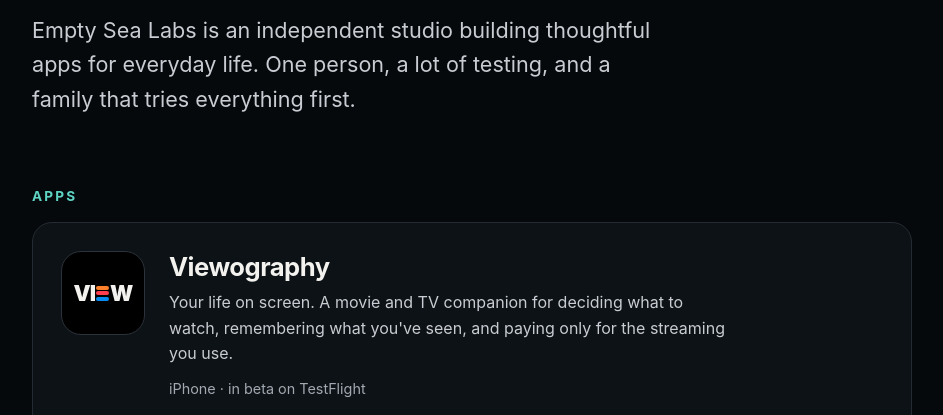
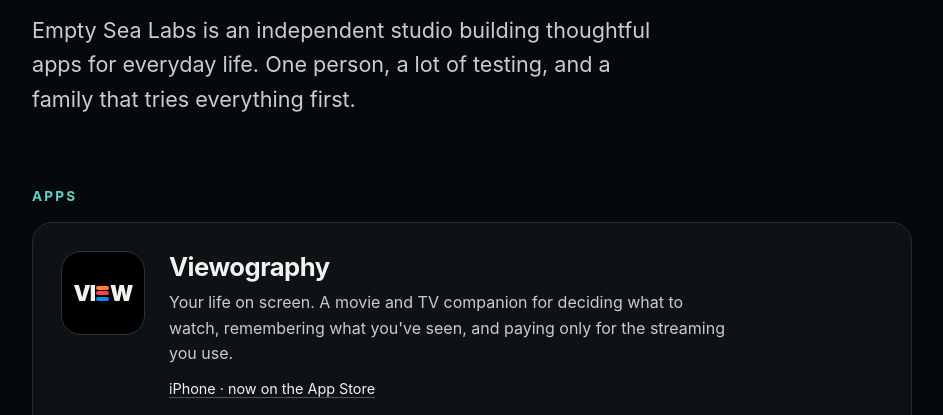
Before and after one commit to EmptySeaLabs/emptysealabs-site, a plain HTML site: page index.html in a window 1280 px wide. Shown: the part 380-795 px from the top of the page, without its empty margins (168-1111 px from the left). Drawn offline with Linux system fonts and the light colour scheme.

Commit message:
Viewography is live: status line now reads 'now on the App Store' with the App Store link

```diff
--- a/index.html
+++ b/index.html
@@ -33,7 +33,7 @@
         <div class="app-body">
           <h3>Viewography</h3>
           <p>Your life on screen. A movie and TV companion for deciding what to watch, remembering what you've seen, and paying only for the streaming you use.</p>
-          <p class="status">iPhone · in beta on TestFlight</p>
+          <p class="status"><a href="https://apps.apple.com/app/id6814292849">iPhone · now on the App Store</a></p>
           <div class="links">
             <a class="button" href="https://viewography.app">Visit viewography.app</a>
             <a class="text-link" href="https://viewography.app/whats-new">What's new</a>
```
